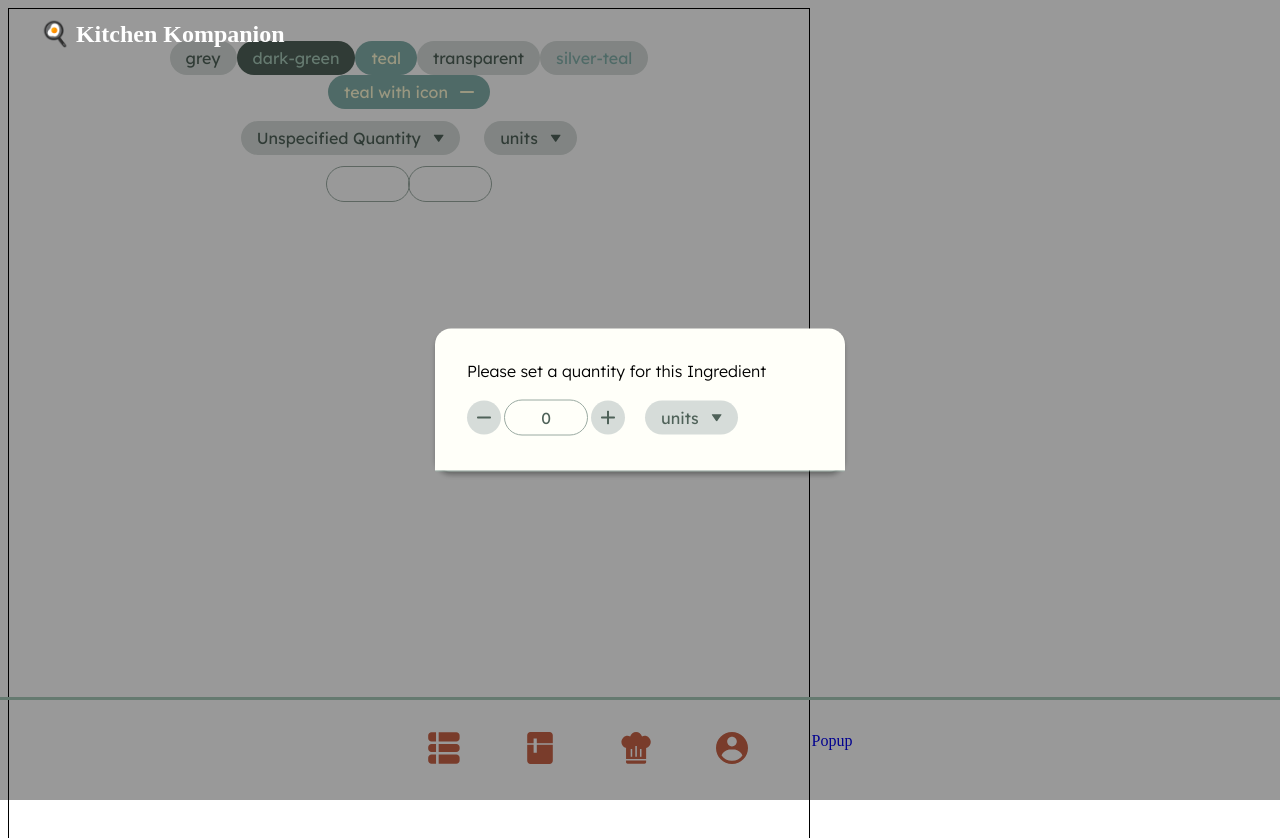
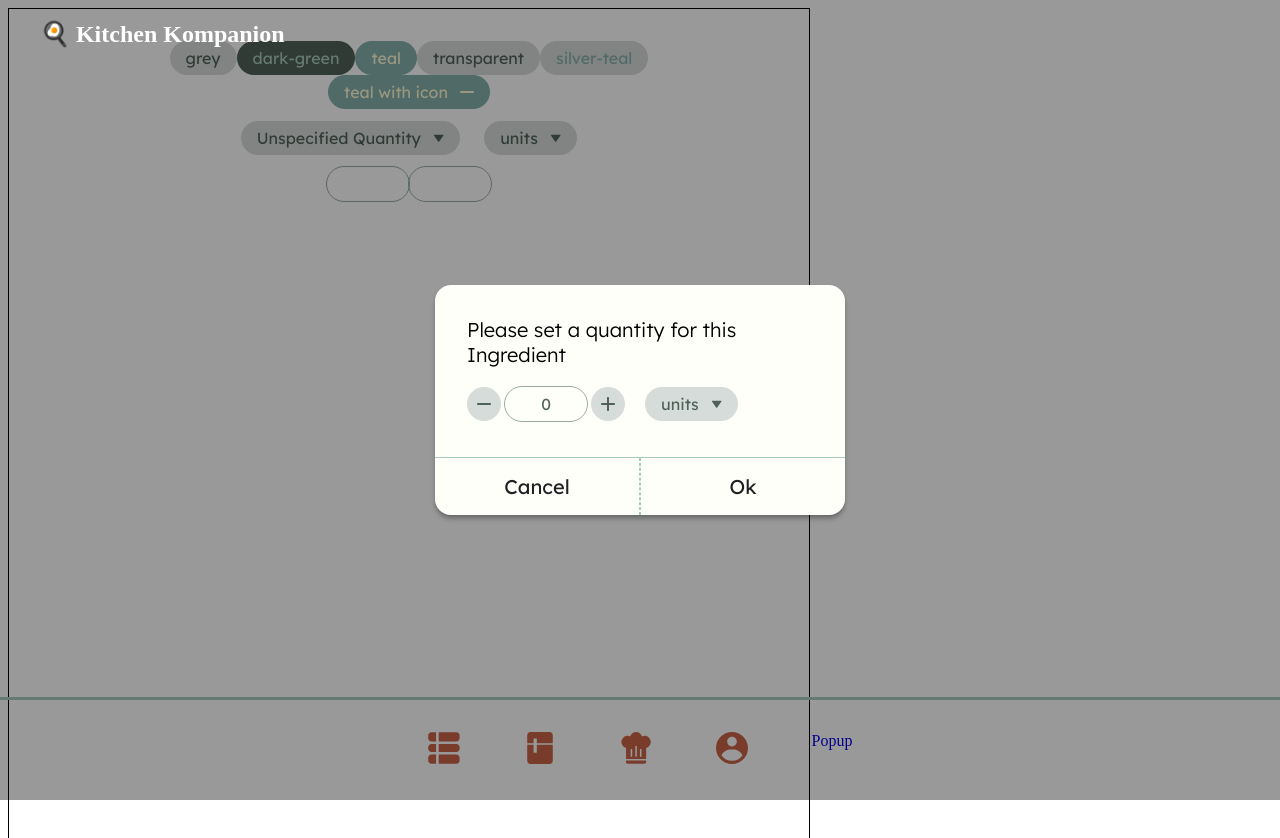
Before and after one commit to eadissu/kitchen-kompanion, a React (Vite) app: page /components in a window 1280 px wide. Shown: the top 838 px of the page. Built offline with nearby package versions, Linux system fonts and the light colour scheme.

Commit message:
SetQuantity finished (stylewise)

```diff
--- a/src/index.css
+++ b/src/index.css
@@ -40,6 +40,7 @@
   --font-paragraph-weight: 300;
   --line-paragraph-height: normal;
 
+  --font-paragraph-bold-weight: 400;
 
 }
 
--- a/src/popups/PopUps.css
+++ b/src/popups/PopUps.css
@@ -43,7 +43,7 @@ span {
 
   /* body */
   font-family: var(--font-paragraph-family);
-  font-size: var(--font-paragraph-family);
+  font-size: var(--font-paragraph-size);
   font-style: var(--font-paragraph-style);
   font-weight: var(--font-paragraph-weight);
   line-height: var(--line-paragraph-height);
@@ -77,6 +77,40 @@ span {
   border-top: 1.5px solid var(--aqua);
 }
 
+.option-button {
+  /* Layout */
+  display: flex;
+  padding: 16px 0px;
+  justify-content: center;
+  align-items: center;
+  gap: 10px;
+  flex: 1 0 0;
+
+  /* Style */
+  background: var(--white);
+  border: none;
+
+  /* Typography */
+  color: var(--black);
+
+  /* body bold */
+  font-family: var(--font-paragraph-family);
+  font-size: var(--font-paragraph-size);
+  font-style: var(--font-paragraph-style);
+  font-weight: var(--font-paragraph-bold-weight);
+  line-height: var(--line-paragraph-height);
+}
+
+.option-button.left {
+  border-radius: 0px 0px 0px 16px;
+  border-right: 1.5px dashed var(--aqua);
+}
+
+.option-button.right {
+  border-radius: 0px 0px 16px 0px;
+  border-left: 1.5px dashed var(--aqua);
+}
+
 /* Prevent scrolling */
 body.popup-open {
   overflow: hidden;
--- a/src/popups/SetQuantity.jsx
+++ b/src/popups/SetQuantity.jsx
@@ -39,7 +39,10 @@ function SetQuantity() {
           <DropdownButton dropdownType={"unit"} />
         </div>
       </div>
-      <div className="options"></div>
+      <div className="options">
+        <button className='option-button left'> Cancel </button>
+        <button className='option-button right'> Ok </button>
+      </div>
     </div>
   );
 }
```
